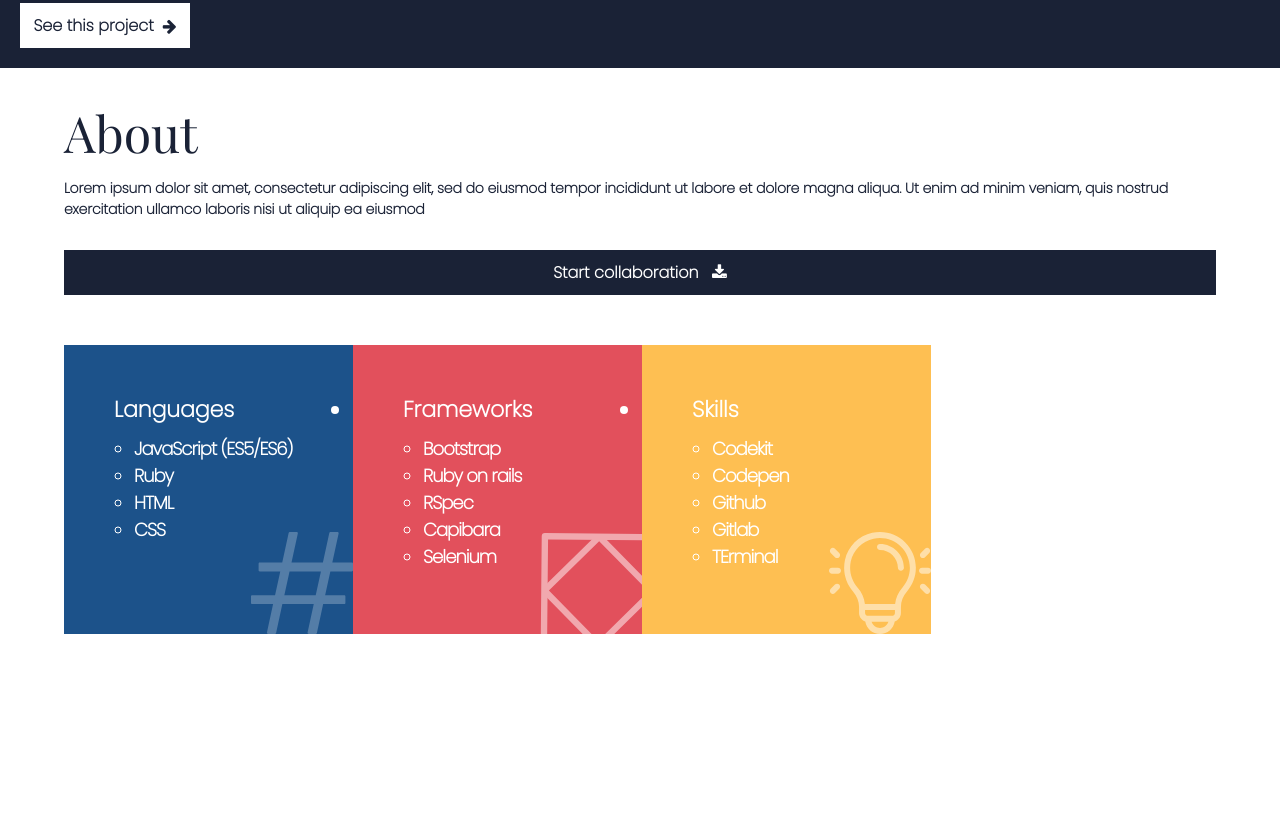
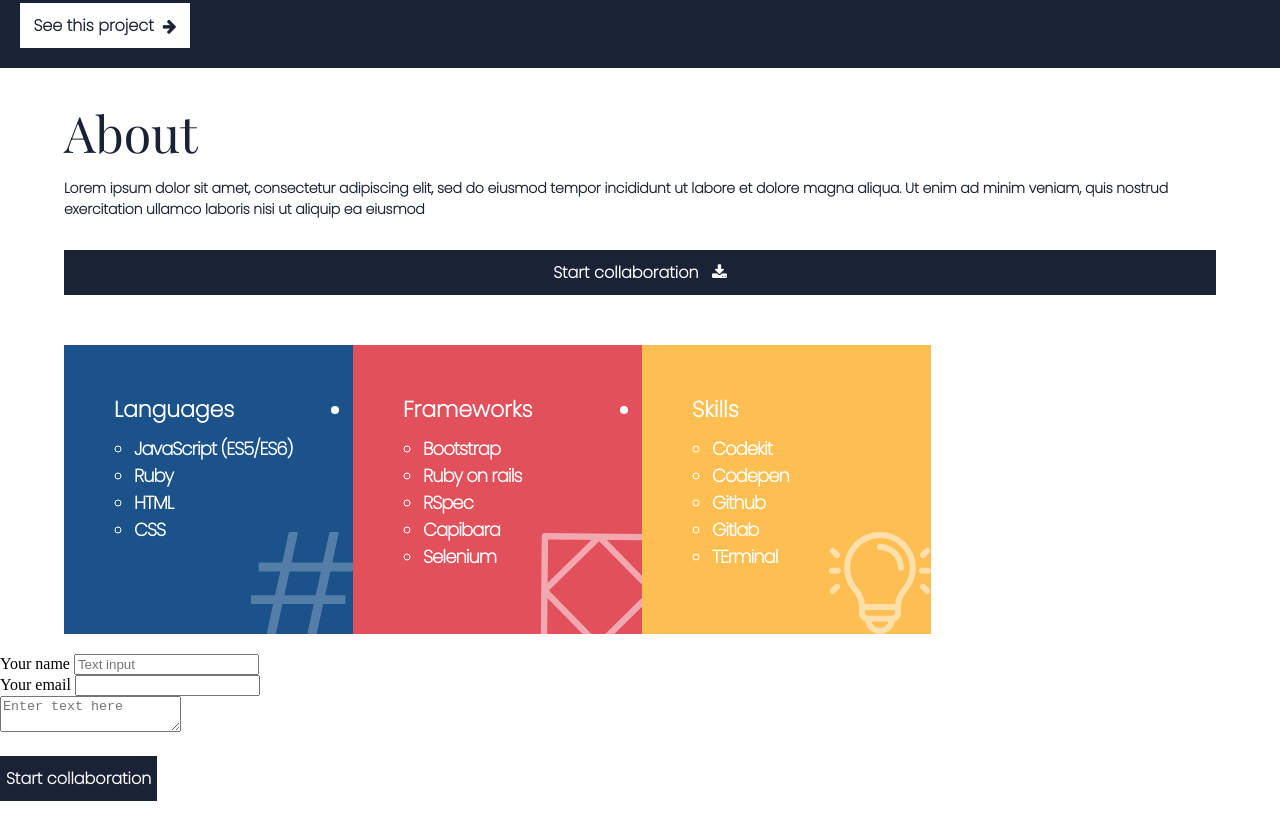
Before and after one commit to Elerqsousy/portfolio, a website: page index.html in a window 1280 px wide. Shown: the part 6469-7290 px from the top of the page. Before the commit the page ends 7123 px from the top, so only its background shows below. Drawn offline with nearby package versions, Linux system fonts and the light colour scheme.

Commit message:
Add form section

```diff
--- a/index.html
+++ b/index.html
@@ -183,6 +183,28 @@
         </li>
       </ul>
       </section>
+      <form action="https://formspree.io/f/xnqwnerg" method="post">
+        <ul>
+          <li>
+            <label for="name">Your name
+              <input type="text" id="name" name="user-name" placeholder="Text input" maxlength="30" required>
+            </label>
+          </li>
+          <li>
+            <label for="mail">Your email
+              <input type="email" id="mail" name="user-email" required>
+            </label>
+          </li>
+          <li>
+            <lable for="msg">
+              <textarea id="msg" name="user-message" placeholder="Enter text here" maxlength="500" required></textarea>
+            </lable>
+          </li>
+          <li>
+            <button type="submit" class="buttons-primary-dark">Start collaboration</button>
+          </li>
+        </ul>
+      </form>
     </main>
   </body>
 </html>
```
